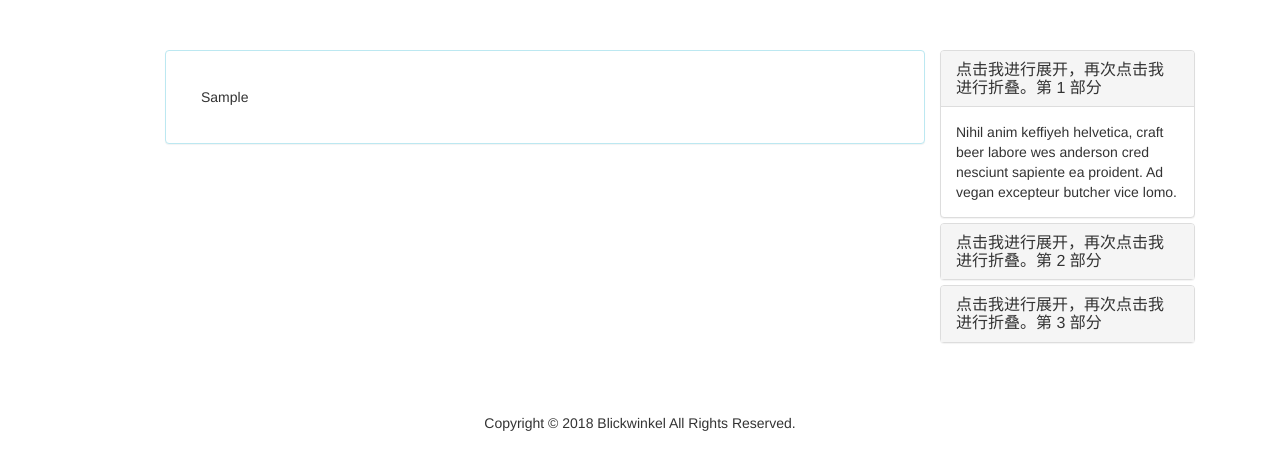
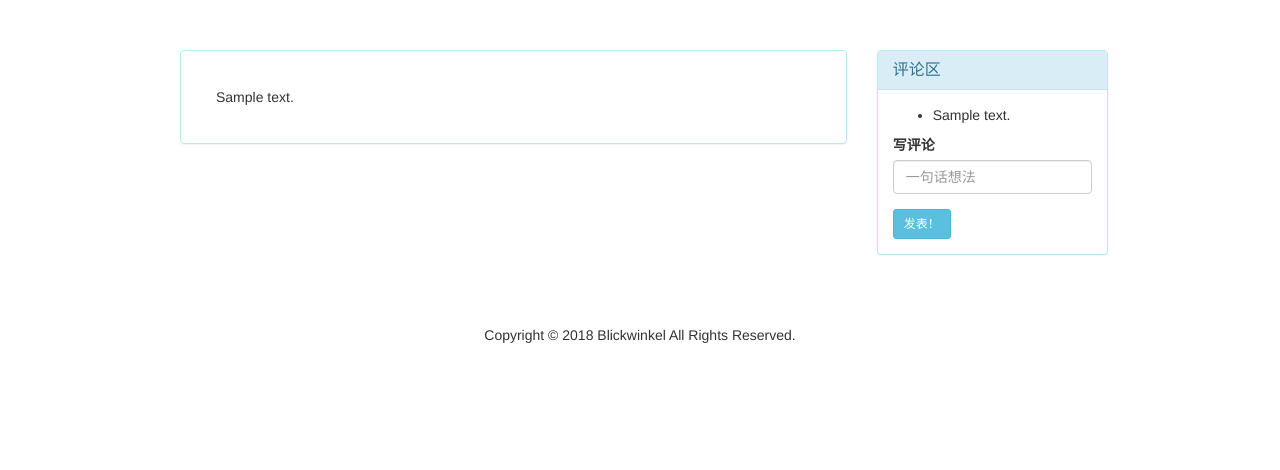
Before and after one commit to Blickwinkel1107/MyBLOG, a Django app: template templates/articles.html in a window 1280 px wide. Shown: the part 52-522 px from the top of the page. Run offline with Django 3.2, Linux system fonts and the light colour scheme; the template is opened without the code that fills it: most values are stand-ins (such as "Sample title", 1, 10 or a date in 2020); some libraries are stand-ins or nearby versions; some web fonts are replaced.

Commit message:
博文删除和侧边栏优化 增加博文删除功能，每个博文对应一个侧边栏评论 还未开放评论功能

```diff
--- a/templates/articles.html
+++ b/templates/articles.html
@@ -71,7 +71,7 @@
             <div id="test-editormd">
                 <textarea style="display:none;"></textarea>
             </div>
-            <button type="submit" class="btn btn-success btn-lg" onclick="getMdHTML()" style="margin-top: 10px;margin-left: 50px">
+            <button class="btn btn-success btn-lg" onclick="getMdHTML()" style="margin-top: 10px;margin-left: 50px">
                 发布博文！</button>
         </div>
     </div>
@@ -84,77 +84,49 @@
     <div class="clearfix visible-xs"></div>
     <div class="col-sm-1"></div>
     <!--left-->
-    <div class="col-sm-8">
+    <div class="col-sm-11">
         <!--循环渲染博文-->
-        {% for article in articles %}
+        {% for art in Arts %}
         <div class="row">
-            <div class="panel panel-info">
-                <div class="panel-body">
-                    <div class="markdown-body editormd-html-preview">
-                        {% autoescape off %}
-                        {{ article.1 }}
-                        {% endautoescape %}
+            <div class="col-sm-8">
+                <div class="panel panel-info">
+                    <div class="panel-body">
+                        <div class="markdown-body editormd-html-preview">
+                            {% autoescape off %}
+                            {{ art.content }}
+                            {% endautoescape %}
+                        </div>
+                    </div>
+                </div>
+                {% if user.is_authenticated %}
+                <button onclick="delArt(this)" class="btn btn-danger" name="{{ art.time }}" style="margin-bottom: 30px">
+                    删除</button>
+                {% endif %}
+            </div>
+            <div class="clearfix visible-xs"></div>  <!--垂直排列-->
+            <div class="col-sm-3">
+                <div class="panel panel-info">
+                    <div class="panel-heading">
+                        <h3 class="panel-title">评论区</h3>
+                    </div>
+                    <div class="panel-body">
+                        <ul>
+                            {% for comm in art.comment %}
+                            <li>{{ comm.content }}</li>
+                            {% endfor %}
+                        </ul>
+                        <form role="form" method="post">
+                            <div class="form-group">
+                                <label for="name">写评论</label>
+                                <input type="text" name="comment" class="form-control" placeholder="一句话想法">
+                            </div>
+                            <button type="submit" class="btn btn-info btn-sm">发表！</button>
+                        </form>
                     </div>
                 </div>
             </div>
         </div>
         {% endfor %}
-    </div>
-    <div class="clearfix visible-xs"></div>  <!--垂直排列-->
-    <div class="col-sm-3">
-        <div class="panel-group" id="accordion">
-        <div class="panel panel-default">
-            <div class="panel-heading">
-                <h4 class="panel-title">
-                    <a data-toggle="collapse" data-parent="#accordion"
-                       href="#collapseOne">
-                        点击我进行展开，再次点击我进行折叠。第 1 部分
-                    </a>
-                </h4>
-            </div>
-            <div id="collapseOne" class="panel-collapse collapse in">
-                <div class="panel-body">
-                    Nihil anim keffiyeh helvetica, craft beer labore wes anderson
-                    cred nesciunt sapiente ea proident. Ad vegan excepteur butcher
-                    vice lomo.
-                </div>
-            </div>
-        </div>
-        <div class="panel panel-default">
-            <div class="panel-heading">
-                <h4 class="panel-title">
-                    <a data-toggle="collapse" data-parent="#accordion"
-                       href="#collapseTwo">
-                        点击我进行展开，再次点击我进行折叠。第 2 部分
-                    </a>
-                </h4>
-            </div>
-            <div id="collapseTwo" class="panel-collapse collapse">
-                <div class="panel-body">
-                    Nihil anim keffiyeh helvetica, craft beer labore wes anderson
-                    cred nesciunt sapiente ea proident. Ad vegan excepteur butcher
-                    vice lomo.
-                </div>
-            </div>
-        </div>
-        <div class="panel panel-default">
-            <div class="panel-heading">
-                <h4 class="panel-title">
-                    <a data-toggle="collapse" data-parent="#accordion"
-                       href="#collapseThree">
-                        点击我进行展开，再次点击我进行折叠。第 3 部分
-                    </a>
-                </h4>
-            </div>
-            <div id="collapseThree" class="panel-collapse collapse">
-                <div class="panel-body">
-                    Nihil anim keffiyeh helvetica, craft beer labore wes anderson
-                    cred nesciunt sapiente ea proident. Ad vegan excepteur butcher
-                    vice lomo.
-                </div>
-            </div>
-        </div>
-    </div>
     </div>
 </div>
 
@@ -204,7 +176,7 @@
         let timestamp = (new Date).valueOf();
         let str_html = editer.getPreviewedHTML();
         if(str_html === ''){
-            alert('您未输入内容！')
+            alert('您未输入内容！');
             return;
         }
         $.ajax({
@@ -212,6 +184,7 @@
             type: 'POST',
             datatype: 'json',
             data: {
+                'crateArt': true,
                 'mdHTML': str_html,
                 'timestamp': timestamp,
             },
@@ -224,6 +197,24 @@
             }
         })
     }
+    function delArt(btn){
+        $.ajax({
+            url: 'articles',
+            type: 'POST',
+            datatype: 'json',
+            data: {
+                'delArt': true,
+                'time': btn.getAttribute('name'),
+            },
+            success: function () {
+                alert('博文删除成功！');
+                window.location.reload();
+            },
+            error: function(){
+                alert('失败~');
+            }
+        })
+    }
 </script>
 </body>
 </html>
```
Also changed, not shown: mysite/articleStruct.py (added, +12 -0 lines), mysite/views.py (+22 -5 lines).
